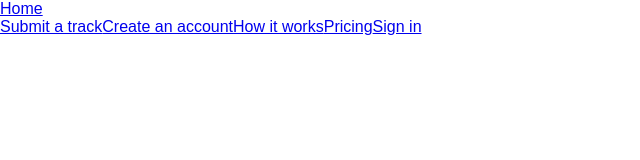
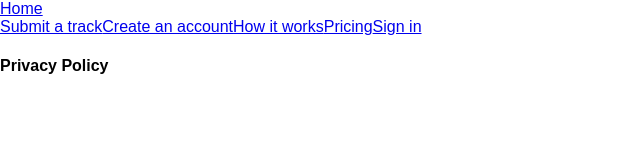
Before and after one commit to abeforgit/makeit, a React (Create React App) app: page /privacy in a window 1280 px wide. Shown: the top 160 px of the page, without its empty margins (0-640 px from the left). Built offline with nearby package versions, Linux system fonts and the light colour scheme.

Commit message:
Added placeholders for Privacy policy and Terms and condition pages

```diff
--- a/src/routes/Privacy/components/PrivacyView.js
+++ b/src/routes/Privacy/components/PrivacyView.js
@@ -0,0 +1,9 @@
+import React from 'react';
+
+const PrivacyView = () => (
+  <div>
+    <h4>Privacy Policy</h4>
+  </div>
+);
+
+export default PrivacyView;
--- /dev/null
+++ b/src/routes/Privacy/index.js
@@ -0,0 +1,3 @@
+import PrivacyView from './components/PrivacyView';
+
+export default PrivacyView;
--- a/src/routes/Terms/components/TermsView.js
+++ b/src/routes/Terms/components/TermsView.js
@@ -1,5 +1,5 @@
 import React from 'react';
 
-const TermsView = () => <div>Terms and Conditions</div>;
+const TermsView = () => <div><h4>Terms and Conditions</h4></div>;
 
 export default TermsView;
--- a/src/routes/index.js
+++ b/src/routes/index.js
@@ -1,17 +1,19 @@
-import React from 'react'
-import CoreLayout from '../layouts/PageLayout/PageLayout'
-import Home from './Home'
-import RegistrationRoute from './Register'
-import TermsView from './Terms'
-import { Route } from 'react-router-dom'
+import React from 'react';
+import CoreLayout from '../layouts/PageLayout/PageLayout';
+import Home from './Home';
+import RegistrationRoute from './Register';
+import TermsView from './Terms';
+import { Route } from 'react-router-dom';
+import PrivacyView from './Privacy/components/PrivacyView';
 
-export const createRoutes = (store) => (
+export const createRoutes = store => (
   <div>
-    <CoreLayout/>
-    <Route exact path='/' component={Home}/>
-    <Route path ='/register' component={RegistrationRoute}/>
-    <Route path='terms-of-use' component={TermsView}/>
+    <CoreLayout />
+    <Route exact path="/" component={Home} />
+    <Route path="/register" component={RegistrationRoute} />
+    <Route path="/terms-of-use" component={TermsView} />
+    <Route path="/privacy" component={PrivacyView} />
   </div>
-    );
+);
 
 export default createRoutes;
```
Also changed, not shown: 2 other files (tests, documents, lock files or other folders).
